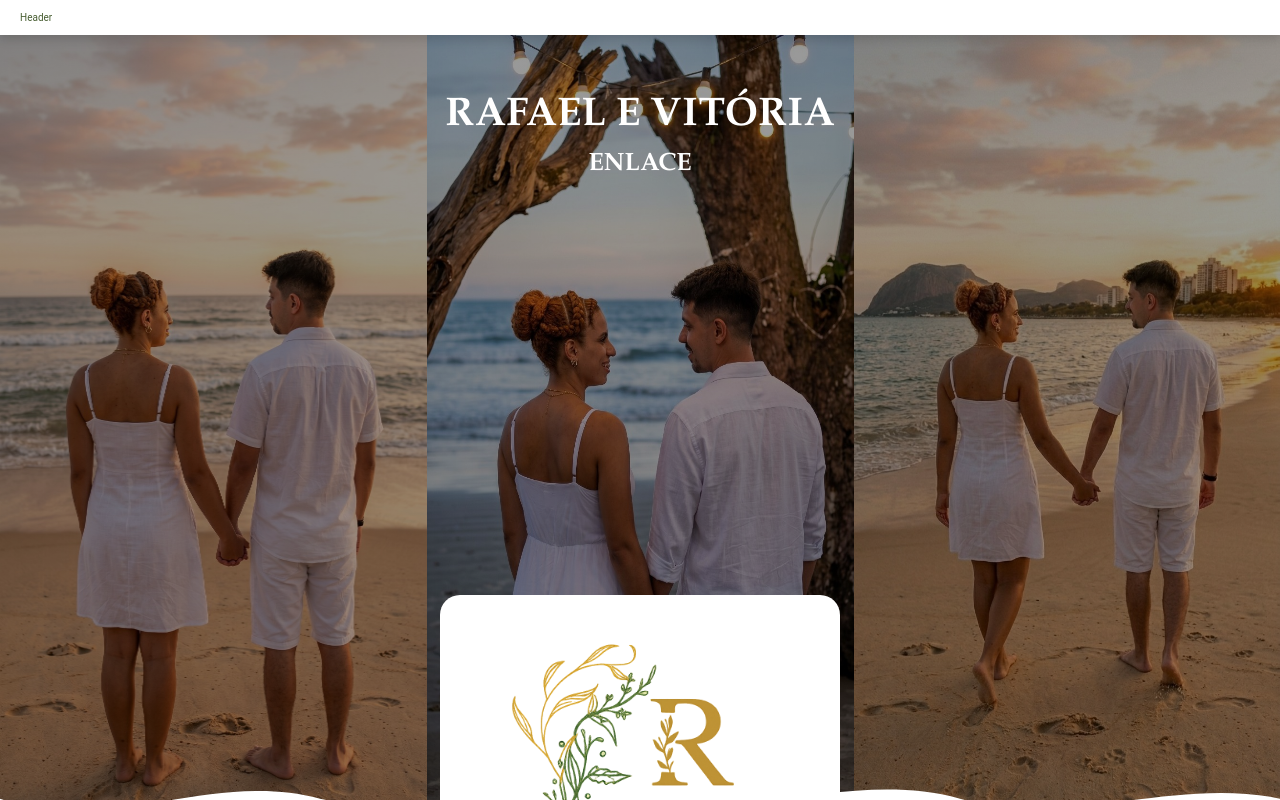
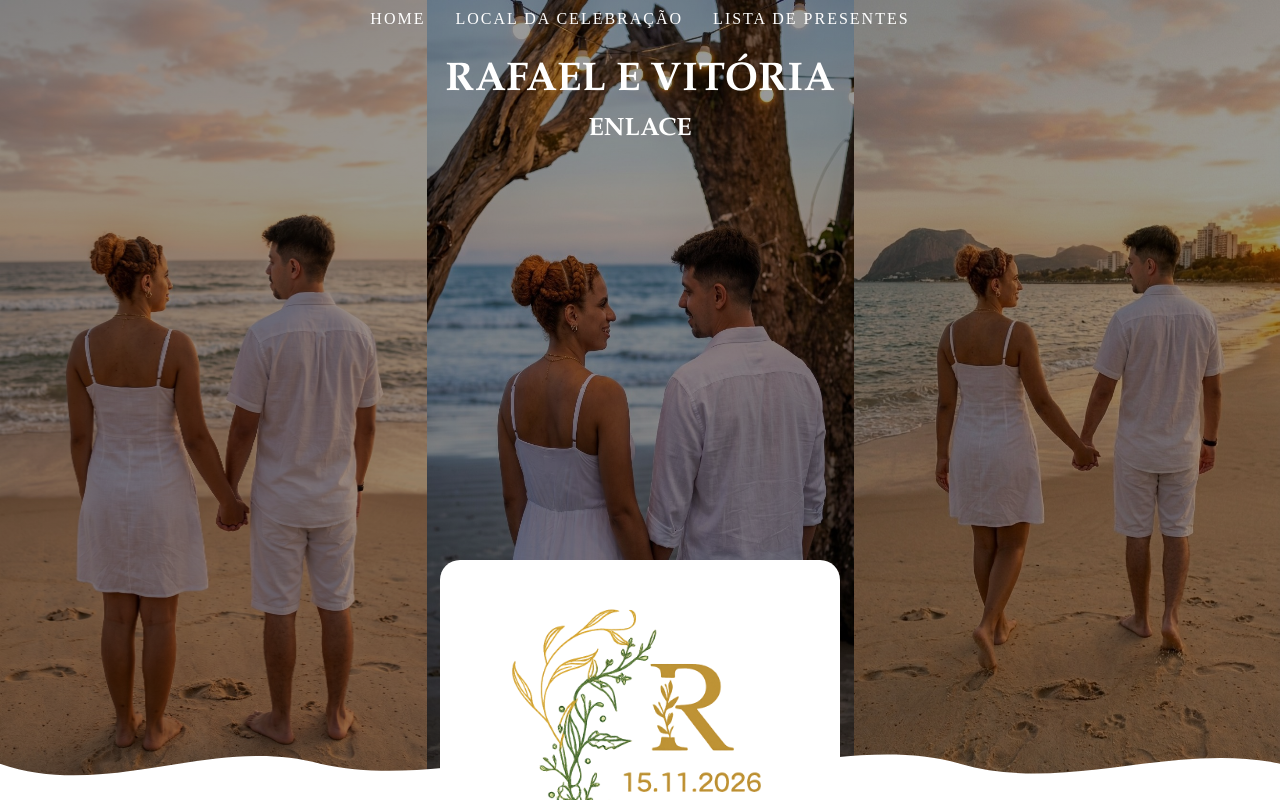
Before and after one commit to PessanhaXD/ListaPresentes, a React (Vite) app in the folder site/: page / in a window 1280 px wide. Shown: the top 800 px of the page. Built offline with nearby package versions, Linux system fonts and the light colour scheme; no server answers.

Commit message:
Estou tentando organizar o header

```diff
--- a/site/src/App.jsx
+++ b/site/src/App.jsx
@@ -8,8 +8,14 @@ import { GiftList } from "./sections/giftList/GiftList";
 export function App() {
   return (
     <>
-      <Header />
       <Hero />
+      <Header
+        links={[
+          { label: "HOME", href: "#home" },
+          { label: "LOCAL DA CELEBRAÇÃO", href: "#location" },
+          { label: "LISTA DE PRESENTES", href: "#gifts" },
+        ]}
+      />
       <Information />
       <Countdown />
       <Location />
--- a/site/src/components/layout/header/Header.jsx
+++ b/site/src/components/layout/header/Header.jsx
@@ -2,6 +2,29 @@ import React from "react";
 
 import styles from "./Header.module.css";
 
-export function Header() {
-  return <div className={styles.container}>Header</div>;
+import { smoothScrollTo } from "../../../utils/smoothScrollTo";
+
+export function Header({ links }) {
+  return (
+    <header className={styles.container}>
+      <ul className={styles.listAnchor}>
+        {links.map((link) => (
+          <li key={link.href}>
+            <button
+              onClick={() => {
+                const id = link.href.replace("#", "");
+                const element = document.getElementById(id);
+
+                if (element) {
+                  smoothScrollTo(element.offsetTop, 1500);
+                }
+              }}
+            >
+              {link.label}
+            </button>
+          </li>
+        ))}
+      </ul>
+    </header>
+  );
 }
--- a/site/src/components/layout/header/Header.module.css
+++ b/site/src/components/layout/header/Header.module.css
@@ -1,13 +1,36 @@
 .container {
-  background-color: #fff;
   color: #495f33;
-  box-shadow: 0 0.4rem 1rem rgba(0, 0, 0, 0.15);
   display: flex;
+  justify-content: center;
   align-items: center;
-  justify-content: space-between;
-  position: sticky;
+
+  position: fixed;
+  top: 0;
+
+  width: 100%;
   padding: 1rem 2rem;
-  width: 100%;
-  top: 0;
+
   z-index: 1000;
 }
+
+.container ul {
+  display: flex;
+  gap: 3rem;
+
+  list-style: none;
+  margin: 0;
+  padding: 0;
+}
+
+.container button {
+  color: white;
+  font-family: "Times New Roman", serif;
+  font-size: 1.6rem;
+  letter-spacing: 0.2rem;
+
+  transition: opacity 0.3s;
+}
+
+.container button:hover {
+  opacity: 0.7;
+}
--- a/site/src/index.css
+++ b/site/src/index.css
@@ -1,5 +1,10 @@
 html {
   font-size: 62.5%;
+  scroll-behavior: smooth;
+}
+
+section {
+  scroll-margin-top: 8rem;
 }
 
 * {
--- a/site/src/sections/giftList/GiftList.jsx
+++ b/site/src/sections/giftList/GiftList.jsx
@@ -41,7 +41,7 @@ export function GiftList() {
   }, []);
 
   return (
-    <div className={styles.container}>
+    <section className={styles.container} id='gifts'>
       <TitleSVG title='LISTA DE PRESENTES' />
 
       <div className={styles.actions}>
@@ -63,6 +63,6 @@ export function GiftList() {
           ))}
         </div>
       )}
-    </div>
+    </section>
   );
 }
--- a/site/src/sections/hero/Hero.jsx
+++ b/site/src/sections/hero/Hero.jsx
@@ -6,7 +6,7 @@ import styles from "./Hero.module.css";
 
 export function Hero() {
   return (
-    <section className={styles.container}>
+    <section className={styles.container} id='hero'>
       <div className={styles.overlay}>
         {/* Conteúdo */}
         <div className={styles.dataname}>
--- a/site/src/sections/hero/Hero.module.css
+++ b/site/src/sections/hero/Hero.module.css
@@ -20,6 +20,8 @@
     right center;
 
   background-repeat: no-repeat, no-repeat, no-repeat, no-repeat;
+
+  z-index: 500;
 }
 
 .dataname {
--- a/site/src/sections/information/Information.jsx
+++ b/site/src/sections/information/Information.jsx
@@ -4,7 +4,7 @@ import styles from "./Information.module.css";
 
 export function Information() {
   return (
-    <section className={styles.container}>
+    <section className={styles.container} id='home'>
       <p>
         Lorem ipsum dolor sit amet, consectetur adipiscing elit. Sed do eiusmod
         tempor incididunt ut labore et dolore magna aliqua. Ut enim ad minim
--- a/site/src/sections/location/Location.jsx
+++ b/site/src/sections/location/Location.jsx
@@ -6,7 +6,7 @@ import { TitleSVG } from "../../components/title_svg/TitleSVG";
 
 export function Location() {
   return (
-    <div className={styles.container}>
+    <section className={styles.container} id='location'>
       <TitleSVG title='LOCAL DA CELEBRAÇÃO' />
       <p>
         Lorem ipsum dolor sit amet, consectetur adipiscing elit. Sed do eiusmod
@@ -33,6 +33,6 @@ export function Location() {
         loading='lazy'
         referrerPolicy='no-referrer-when-downgrade'
       ></iframe>
-    </div>
+    </section>
   );
 }
--- /dev/null
+++ b/site/src/utils/smoothScrollTo.js
@@ -0,0 +1,25 @@
+export function smoothScrollTo(targetY, duration = 1200) {
+  const startY = window.scrollY;
+  const distance = targetY - startY;
+  let startTime = null;
+
+  function animation(currentTime) {
+    if (!startTime) startTime = currentTime;
+
+    const timeElapsed = currentTime - startTime;
+    const progress = Math.min(timeElapsed / duration, 1);
+
+    const ease =
+      progress < 0.5
+        ? 4 * progress * progress * progress
+        : 1 - Math.pow(-2 * progress + 2, 3) / 2;
+
+    window.scrollTo(0, startY + distance * ease);
+
+    if (progress < 1) {
+      requestAnimationFrame(animation);
+    }
+  }
+
+  requestAnimationFrame(animation);
+}
```
